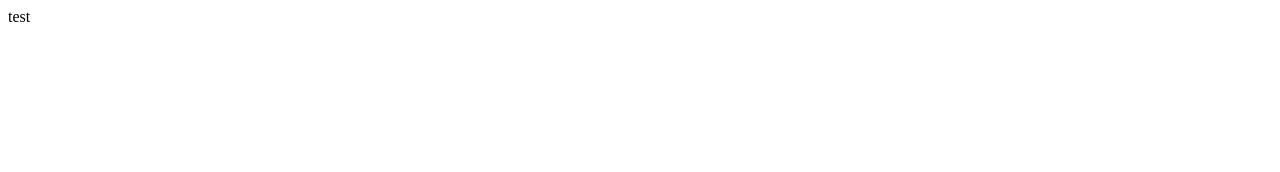
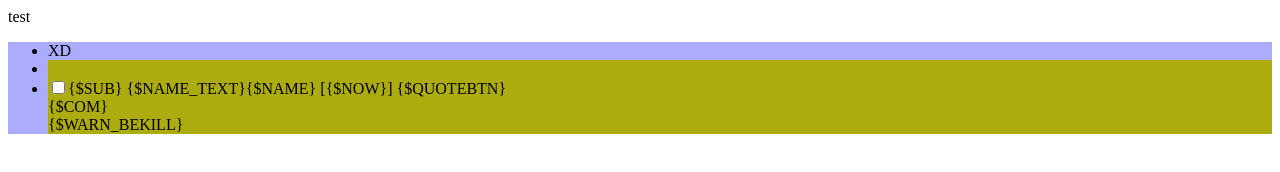
Before and after one commit to PichuChen/SizihwanWeb, a plain HTML site: page index.html in a window 1280 px wide. Drawn offline with Linux system fonts and the light colour scheme.

Commit message:
Build Reply
Signed-off-by: PichuChen <pichubaby@gmail.com>

```diff
--- a/index.html
+++ b/index.html
@@ -3,13 +3,38 @@
 <head>
 <script type="text/javascript" src="resource/jquery-1.5.1.min.js"></script>
 <script type="text/javascript">
-var SWClient = (function(){
+var _SWClient = function(data){
+	this.init = function(){
+		//alert('init');
+		$(".threads").append(_mkTHREAD({NO:3}));
+		$(".threads > li#r3").css('background','#ACAC0F');
+		$(".threads > li#r3").append(_mkREPLY({NO:3}));
+	}
+
+
+	var _mkTHREAD = function(data){
+		_THREAD = '<li class="threadpost" id="r{$NO}"><ul class="reply"></ul></li>';
+		_THREAD = _THREAD.replace(/{\$NO}/g,data.NO);
+		alert(_THREAD);
+		return _THREAD;
+	}
+
+	var _mkREPLY = function(data){
+		_THREAD = '<li class="reply" id="r{$NO}"><input type="checkbox" name="{$NO}" value="delete" /><span class="title">{$SUB}</span> {$NAME_TEXT}<span class="name">{$NAME}</span> [{$NOW}] {$QUOTEBTN} &nbsp;<div class="quote">{$COM}</div>{$WARN_BEKILL}</li>';
+		return _THREAD;
+	}
 
 
 
-})();
+};
 
+$(document).ready(function(){
 
+	var SWClient = new _SWClient;
+	SWClient.init();
+	$(".threads").css('background','#ACACFF');
+
+});
 </script>
 </head>
 
@@ -17,6 +42,10 @@ var SWClient = (function(){
 
 test
 <ul class="threads">
+<li>
+
+XD
+</li>
 </ul>
 </body>
 </html>
```
